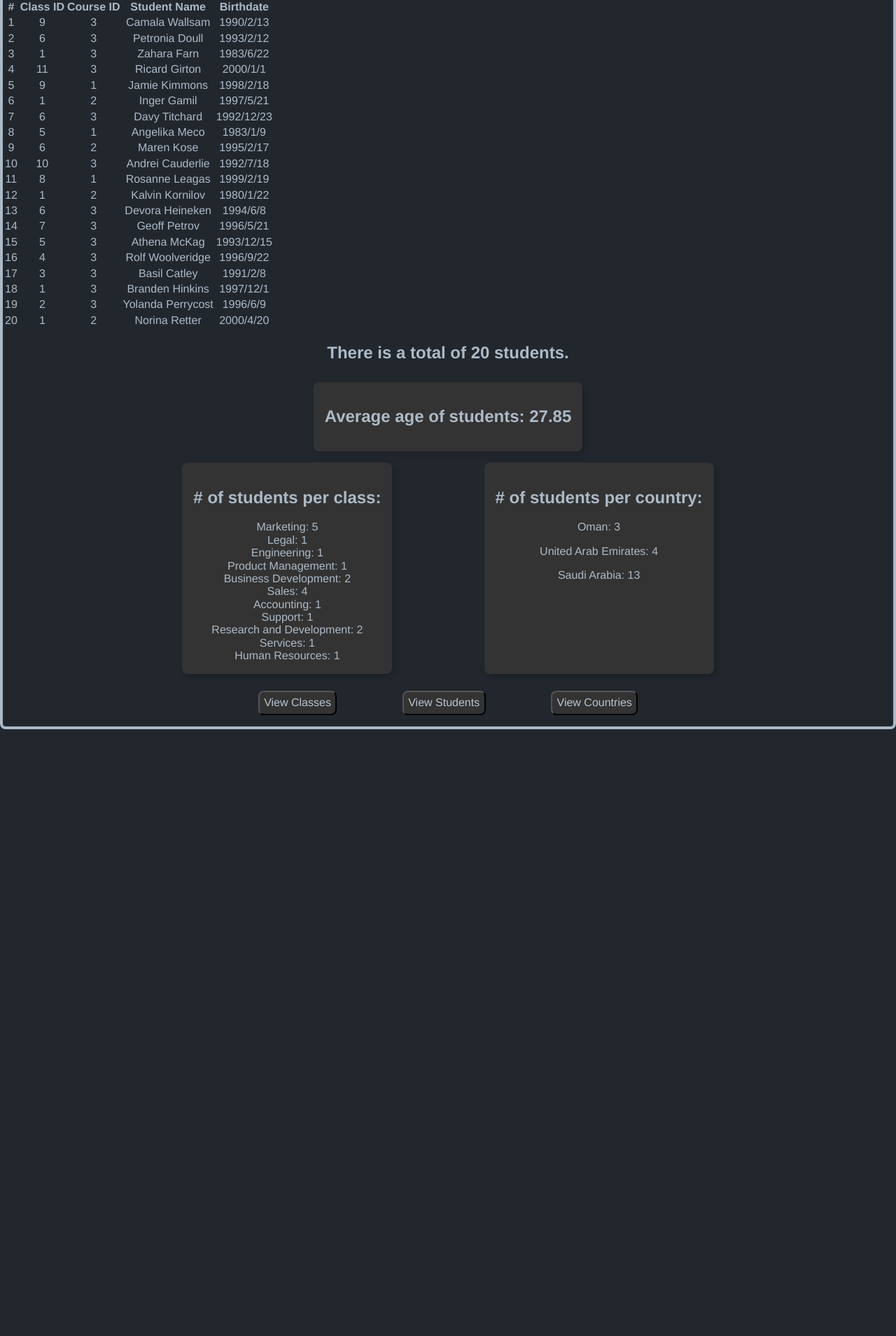
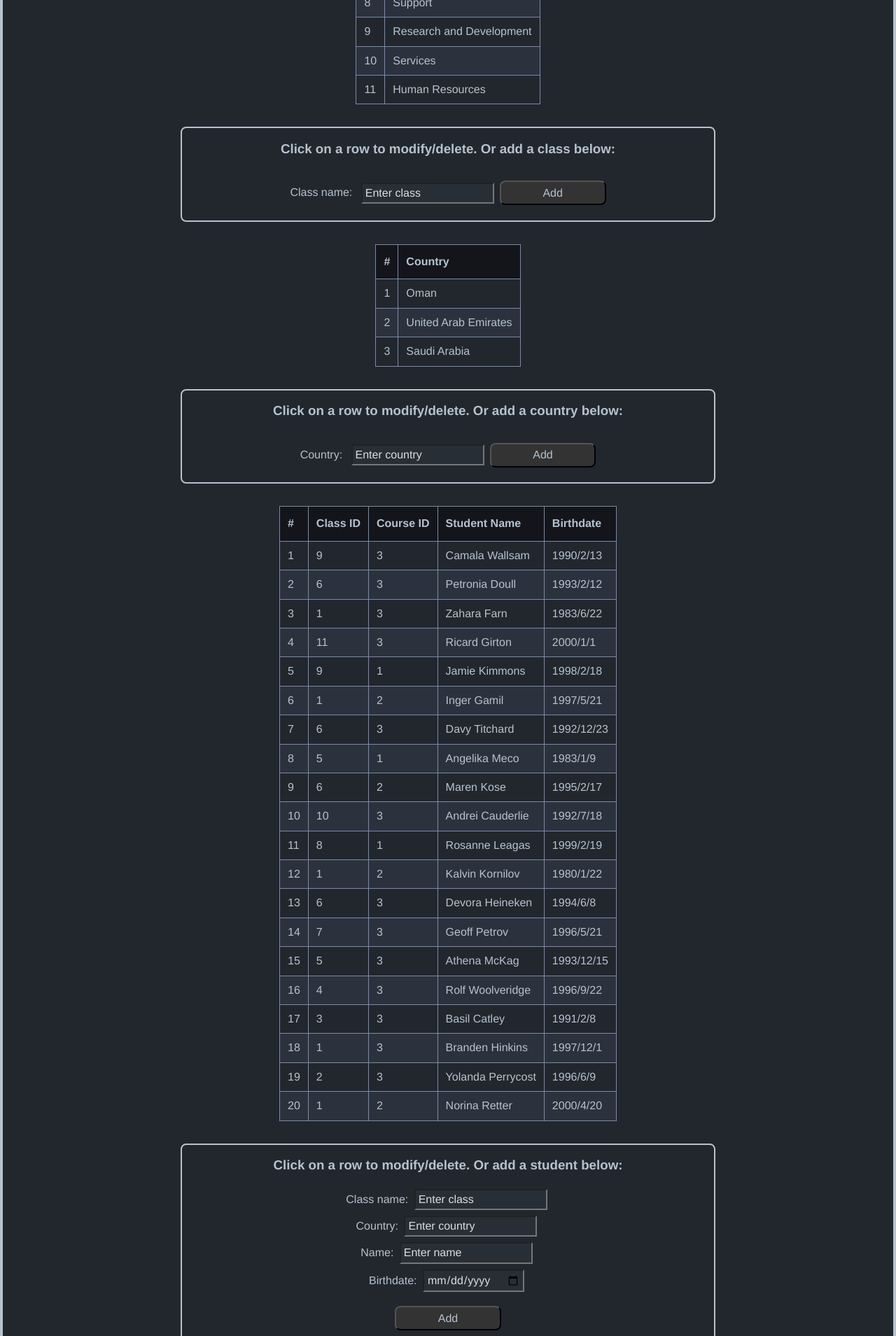
Before and after one commit to DandyDo/rihal-challenges-fullstack, a React (Create React App) app: page / in a window 1280 px wide. Shown: the part 500-2409 px from the top of the page at 70% size. Before the commit the page ends 1550 px from the top, so only its background shows below. Built offline with nearby package versions, Linux system fonts and the light colour scheme; data requests are answered from the project's data file.

Commit message:
added inputs, buttons, and styles to new components. TODO: create the final CRUD (update and delete) components and then begin on implementing CRUD and behaviors.

```diff
--- a/src/components/Lists/Classes.js
+++ b/src/components/Lists/Classes.js
@@ -2,6 +2,7 @@ import React from 'react';
 
 const Classes = ({ classes }) => {
   return (
+    <div>
       <table>
         <thead>
           <tr>
@@ -22,6 +23,14 @@ const Classes = ({ classes }) => {
           }
         </tbody>
       </table>
+      <div className='pb3 mv4 ba br3 bw1 w-60 center'>
+        <h3>Click on a row to modify/delete. Or add a class below:</h3>
+        <label htmlFor='class_name'>Class name: </label>
+        <input className='ma2' placeholder='Enter class' type='text' id='class_name' name='class_name'/>
+        <button className='mt3 w-20'>Add</button>
+      </div>
+    </div>
+
   );
 }
 
--- a/src/components/Lists/Countries.js
+++ b/src/components/Lists/Countries.js
@@ -2,6 +2,7 @@ import React from 'react';
 
 const Countries = ({ countries }) => {
   return (
+    <div>
       <table>
         <thead>
           <tr>
@@ -22,6 +23,13 @@ const Countries = ({ countries }) => {
           }
         </tbody>
       </table>
+      <div className='pb3 mv4 ba br3 bw1 w-60 center'>
+        <h3>Click on a row to modify/delete. Or add a country below:</h3>
+        <label htmlFor='country'>Country: </label>
+        <input className='ma2' placeholder='Enter country' type='text' id='country' name='country'/>
+        <button className='mt3 w-20'>Add</button>
+      </div>
+    </div>
   );
 }
 
--- a/src/components/Lists/Students.js
+++ b/src/components/Lists/Students.js
@@ -2,6 +2,7 @@ import React from 'react';
 
 const Students = ({ students }) => {
   return (
+    <div>
       <table>
         <thead>
           <tr>
@@ -14,20 +15,41 @@ const Students = ({ students }) => {
         </thead>
         <tbody>
           {
-        students.map(course => {
+            students.map(student => {
               return (
-            <tr key={course.id}>
-              <td>{course.id}</td>
-              <td>{course.class_id}</td>
-              <td>{course.country_id}</td>
-              <td>{course.name}</td>
-              <td>{course.birthdate}</td>
+                <tr key={student.id}>
+                  <td>{student.id}</td>
+                  <td>{student.class_id}</td>
+                  <td>{student.country_id}</td>
+                  <td>{student.name}</td>
+                  <td>{student.birthdate}</td>
                 </tr>
               );
             })
           }
         </tbody>
       </table>
+      <div className='pb3 mv4 ba br3 bw1 w-60 center'>
+        <h3>Click on a row to modify/delete. Or add a student below:</h3>
+        <div>
+          <label htmlFor='class_name'>Class name: </label>
+          <input className='ma1' placeholder='Enter class' type='text' id='class_name' name='class_name'/>
+        </div>
+        <div>
+          <label htmlFor='country'>Country: </label>
+          <input className='ma1' placeholder='Enter country' type='text' id='country' name='country'/>
+        </div>
+        <div>
+          <label htmlFor='name'>Name: </label>
+          <input className='ma1' placeholder='Enter name' type='text' id='name' name='name'/>
+        </div>
+        <div>
+          <label htmlFor='birthdate'>Birthdate: </label>
+          <input className='ma1' type='date' id='birthdate' name='birthdate'/>
+        </div>
+        <button className='mt3 w-20'>Add</button>
+      </div>
+    </div>
   );
 }
 
--- a/src/containers/App.css
+++ b/src/containers/App.css
@@ -1,5 +1,5 @@
 * {
-  color: #adbac7;
+  color: #b6c2ce;
 }
 
 body {
--- a/src/index.css
+++ b/src/index.css
@@ -7,14 +7,55 @@ body {
 }
 
 button {
-  color:#b8c5d3;
   background-color: #333333;
   border-radius: 8px;
   padding: 0.4em;
 }
 
 button:hover {
+  cursor: pointer;
   color: #dddddd
+}
+
+input {
+  color: #dddddd;
+  padding: 4px;
+  background-color: #95a4c90e;
+}
+
+input::placeholder {
+  color: #dddddd;
+}
+
+input:hover {
+  background-color: #13151b;
+}
+
+table {
+  margin: 8px auto;
+  border-collapse: collapse;
+  text-align: left;
+}
+
+td, th {
+  border: 1px solid #788aac;
+  border-width: 1px;
+  padding: 11px;
+}
+
+th {
+  padding-top: 15px;
+  padding-bottom: 15px;
+  background-color: #13151b;
+}
+
+tr:nth-child(even){
+  background-color: #2c323d;
+}
+
+tr:hover {
+  background-color: #181b22;
+  cursor: pointer;
 }
 
 code {
```
Lines whose indentation alone changed are shown as unchanged.
